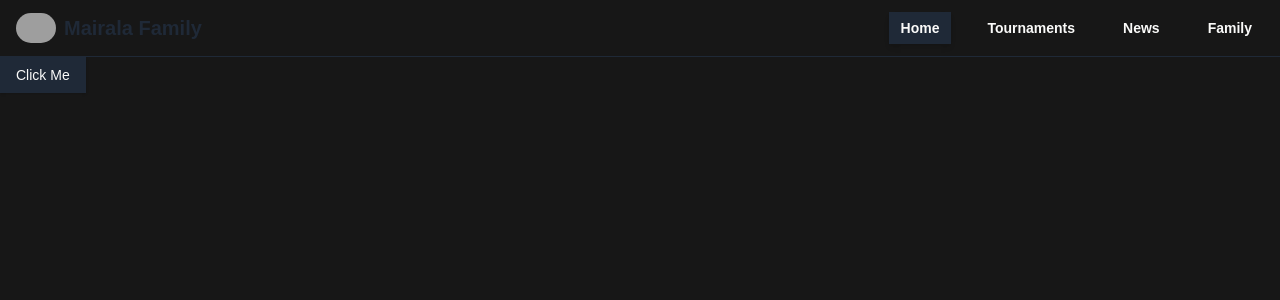
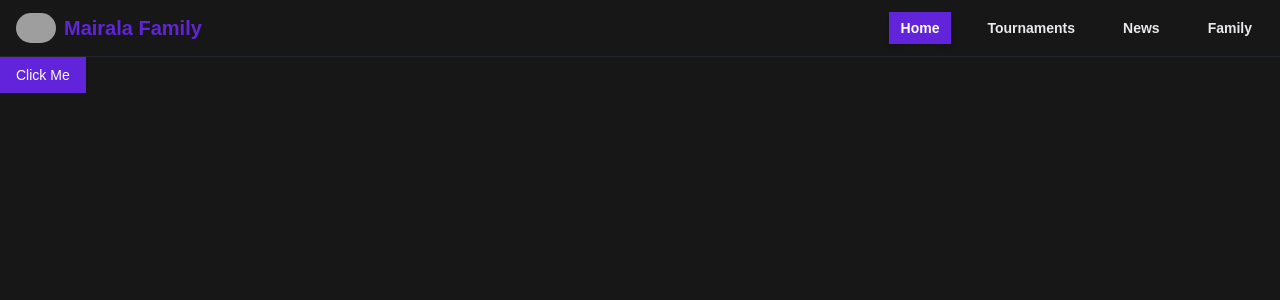
Before and after one commit to shahenwaz/mairala_family, a Next.js app: page / in a window 1280 px wide. Shown: the top 300 px of the page. Built offline with nearby package versions, Linux system fonts and the light colour scheme; grey boxes are pictures that could not be loaded.

Commit message:
Updated custom color theme

```diff
--- a/app/globals.css
+++ b/app/globals.css
@@ -9,28 +9,28 @@ body {
 @layer base {
   .dark {
     --background: 0 0% 9%; /* Neutral-900 */
-    --foreground: 60 9.1% 97.8%; /* Stone-50 */
-    --secondary-foreground: 24 5.4% 63.9%; /* Stone-400 */
-    --card: 0 0% 14%; /* Brighter card background */
-    --card-foreground: 60 9.1% 97.8%; /* Stone-50 */
-    --primary: 215 27.9% 16.9%; /* Gray-800 */
-    --primary-foreground: 60 9.1% 97.8%; /* Stone-50 */
-    --secondary: 258.3 89.5% 66.3%; /* Violet-500 */
-    --secondary-foreground: 60 9.1% 97.8%; /* Stone-50 */
-    --muted: 24 5.4% 63.9%; /* Stone-400 */
-    --muted-foreground: 60 9.1% 97.8%; /* Stone-50 */
-    --accent: 37.7 92.1% 50.2%; /* Amber-500 */
-    --accent-foreground: 60 9.1% 97.8%; /* Stone-50 */
-    --destructive: 0 73.7% 41.8%; /* Red-700 */
-    --destructive-foreground: 60 9.1% 97.8%; /* Stone-50 */
-    --border: 215 27.9% 16.9%; /* Gray-800 */
-    --input: 215 27.9% 16.9%; /* Gray-800 */
-    --ring: 258.3 89.5% 66.3%; /* Violet-500 */
-    --violet: 258.3 89.5% 66.3%; /* Violet-500 */
-    --amber: 37.7 92.1% 50.2%; /* Amber-500 */
-    --green: 141.9 69.2% 58%; /* Green-400 */
-    --red: 0 73.7% 41.8%; /* Red-700 */
-    --cyan: 187.9 85.7% 53.3%; /* Cyan-400 */
+    --foreground: 240 12% 92%; /* Light Violet for main text */
+    --secondary-foreground: 210 15% 80%; /* Muted text */
+    --card: 210 15% 11%; /* Slightly brighter card background */
+    --card-foreground: 240 12% 92%; /* Light Violet */
+    --primary: 260 72% 50%; /* Light Violet for accents */
+    --primary-foreground: 0 0% 100%; /* Pure white for contrast */
+    --secondary: 210 14% 25%; /* Muted dark background for borders or sections */
+    --muted: 210 8% 15%; /* Muted section background */
+    --muted-foreground: 240 12% 92%; /* Light Violet for muted text */
+    --accent: 260 72% 50%; /* Light Violet */
+    --accent-foreground: 0 0% 100%; /* Pure white */
+    --destructive: 0 70% 50%; /* Red for warnings or errors */
+    --destructive-foreground: 0 0% 100%; /* Pure white */
+    --border: 210 15% 15%; /* Subtle borders */
+    --input: 210 15% 15%; /* Input field background */
+    --ring: 260 72% 50%; /* Light Violet */
+    --success: 140 65% 50%; /* Green for positive states */
+    --success-foreground: 0 0% 100%; /* Pure white */
+    --neutral: 0 0% 15%; /* Neutral dark for sections */
+    --light-gray: 0 0% 50%; /* For secondary text or muted elements */
+    --white: 0 0% 100%; /* Pure white */
+    --transparent: 0 0% 0% / 0%; /* Fully transparent */
   }
 }
 
--- a/tailwind.config.ts
+++ b/tailwind.config.ts
@@ -11,40 +11,44 @@ export default {
     extend: {
       colors: {
         background: "hsl(var(--background))" /* Neutral-900 */,
-        foreground: "hsl(var(--foreground))" /* Stone-50 */,
-        secondaryForeground: "hsl(var(--secondary-foreground))" /* Stone-400 */,
+        foreground: "hsl(var(--foreground))" /* Light Violet */,
+        secondaryForeground:
+          "hsl(var(--secondary-foreground))" /* Muted text */,
         card: {
-          DEFAULT: "hsl(var(--card))" /* Brighter card background */,
-          foreground: "hsl(var(--card-foreground))" /* Stone-50 */,
+          DEFAULT: "hsl(var(--card))" /* Card background */,
+          foreground: "hsl(var(--card-foreground))" /* Light Violet */,
         },
         primary: {
-          DEFAULT: "hsl(var(--primary))" /* Gray-800 */,
-          foreground: "hsl(var(--primary-foreground))" /* Stone-50 */,
+          DEFAULT: "hsl(var(--primary))" /* Light Violet accent */,
+          foreground: "hsl(var(--primary-foreground))" /* White */,
         },
         secondary: {
-          DEFAULT: "hsl(var(--secondary))" /* Violet-500 */,
-          foreground: "hsl(var(--secondary-foreground))" /* Stone-50 */,
+          DEFAULT: "hsl(var(--secondary))" /* Muted dark background */,
+          foreground: "hsl(var(--foreground))" /* Light Violet */,
         },
         muted: {
-          DEFAULT: "hsl(var(--muted))" /* Stone-400 */,
-          foreground: "hsl(var(--muted-foreground))" /* Stone-50 */,
+          DEFAULT: "hsl(var(--muted))" /* Muted section background */,
+          foreground: "hsl(var(--muted-foreground))" /* Light Violet */,
         },
         accent: {
-          DEFAULT: "hsl(var(--accent))" /* Amber-500 */,
-          foreground: "hsl(var(--accent-foreground))" /* Stone-50 */,
+          DEFAULT: "hsl(var(--accent))" /* Light Violet */,
+          foreground: "hsl(var(--accent-foreground))" /* White */,
         },
         destructive: {
-          DEFAULT: "hsl(var(--destructive))" /* Red-700 */,
-          foreground: "hsl(var(--destructive-foreground))" /* Stone-50 */,
+          DEFAULT: "hsl(var(--destructive))" /* Red */,
+          foreground: "hsl(var(--destructive-foreground))" /* White */,
         },
-        border: "hsl(var(--border))" /* Gray-800 */,
-        input: "hsl(var(--input))" /* Gray-800 */,
-        ring: "hsl(var(--ring))" /* Violet-500 */,
-        violet: "hsl(var(--violet))" /* Violet-500 */,
-        amber: "hsl(var(--amber))" /* Amber-500 */,
-        green: "hsl(var(--green))" /* Green-400 */,
-        red: "hsl(var(--red))" /* Red-700 */,
-        cyan: "hsl(var(--cyan))" /* Cyan-400 */,
+        border: "hsl(var(--border))" /* Subtle border color */,
+        input: "hsl(var(--input))" /* Input field background */,
+        ring: "hsl(var(--ring))" /* Light Violet */,
+        success: {
+          DEFAULT: "hsl(var(--success))" /* Green */,
+          foreground: "hsl(var(--success-foreground))" /* White */,
+        },
+        neutral: "hsl(var(--neutral))" /* Neutral dark */,
+        lightGray: "hsl(var(--light-gray))" /* Mid gray for muted text */,
+        white: "hsl(var(--white))" /* Pure white */,
+        transparent: "hsl(var(--transparent))" /* Transparent */,
       },
       borderRadius: {
         lg: "var(--radius)",
```
